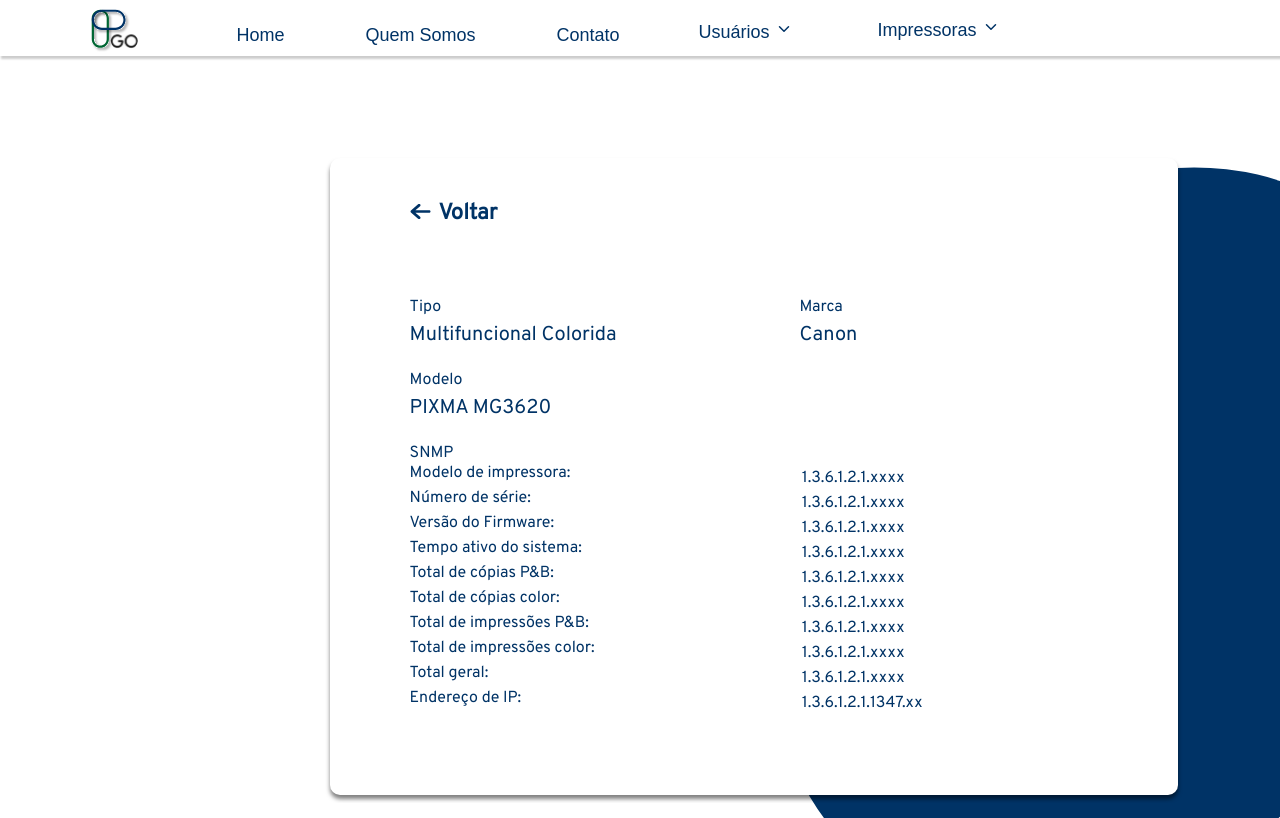
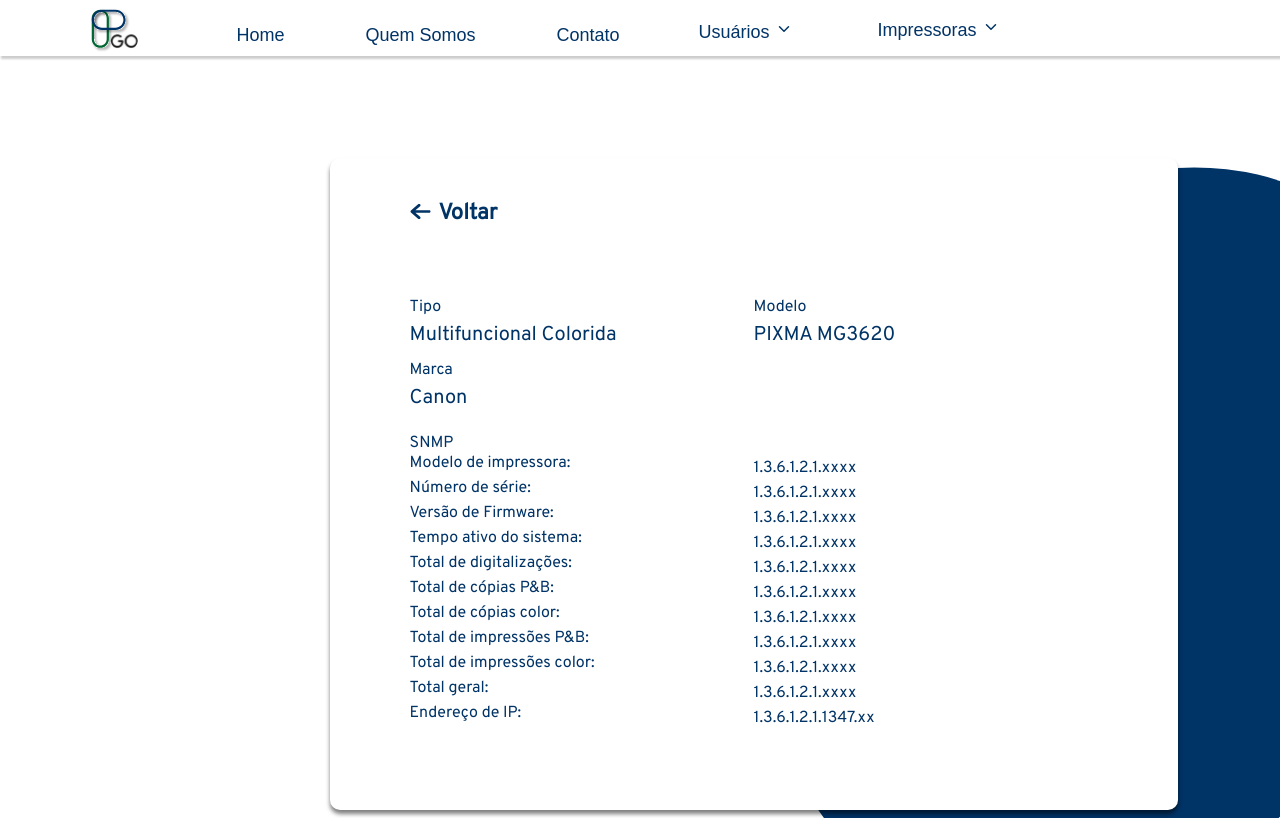
Before and after one commit to fga-eps-mds/2023.2-PrintGo-FrontEnd, a React (Create React App) app: page /visualizarpadrao in a window 1280 px wide. Built offline with nearby package versions, Linux system fonts and the light colour scheme; no server answers.

Commit message:
:racehorse: (#188) Adicionando mapeamento das labels e informações

```diff
--- a/src/pages/ViewPattern.js
+++ b/src/pages/ViewPattern.js
@@ -5,6 +5,26 @@ import voltar_vector from "../assets/voltar_vector.svg";
 import Navbar from "../components/navbar/Navbar";
 
 export default function ViewPattern() {
+
+  const infoLabels = {
+    tipo: "Tipo",
+    modelo: "Modelo",
+    marca: "Marca",
+  }
+
+  const oidLabels = {
+    oid_modelo: "Modelo de impressora",
+    oid_serial: "Número de série",
+    oid_firmware: "Versão de Firmware",
+    oid_tempo: "Tempo ativo do sistema",
+    oid_digitalizacoes: "Total de digitalizações",
+    oid_copiasPB: "Total de cópias P&B",
+    oid_copias_color: "Total de cópias color",
+    oid_impressoesPB: "Total de impressões P&B",
+    oid_impressoes_color: "Total de impressões color",
+    oid_total: "Total geral",
+    oid_ip: "Endereço de IP",
+  }
 
   const [pattern, setPattern] = useState(
     {
@@ -23,7 +43,7 @@ export default function ViewPattern() {
       oid_impressoesPB: "1.3.6.1.2.1.xxxx",
       oid_impressoes_color: "1.3.6.1.2.1.xxxx",
       oid_total: "1.3.6.1.2.1.xxxx",
-      oid_endereco: "1.3.6.1.2.1.1347.xx",
+      oid_ip: "1.3.6.1.2.1.1347.xx",
     }
   )
 
@@ -40,63 +60,22 @@ export default function ViewPattern() {
             </header>
 
             <div className="viewpattern-info-line">
-              <div className="viewpattern-info-box">
-                <label>Tipo</label>
-                <p>{pattern && pattern.tipo}</p>
-              </div>
-              <div className="viewpattern-info-box">
-                <label>Marca</label>
-                <p>{pattern && pattern.marca}</p>
-              </div>
+              {Object.entries(infoLabels).map(([key, label]) => (
+                <div key={key} className="viewpattern-info-box">
+                  <label>{label}</label>
+                  <p>{pattern[key]}</p>
+                </div>
+              ))}
             </div>
-            <div className="viewpattern-info-line">
-              <div className="viewpattern-info-box">
-                <label>Modelo</label>
-                <p>{pattern && pattern.modelo}</p>
-              </div>
-            </div>
+
             <div className="viewpattern-oid-line">
               <label>SNMP</label>
-              <div className="viewpattern-oid-box">
-                <label>Modelo de impressora:</label>
-                <p>{pattern && pattern.oid_modelo}</p>
-              </div>
-              <div className="viewpattern-oid-box">
-                <label>Número de série:</label>
-                <p>{pattern && pattern.oid_serial}</p>
-              </div>
-              <div className="viewpattern-oid-box">
-                <label>Versão do Firmware:</label>
-                <p>{pattern && pattern.oid_firmware}</p>
-              </div>
-              <div className="viewpattern-oid-box">
-                <label>Tempo ativo do sistema:</label>
-                <p>{pattern && pattern.oid_tempo}</p>
-              </div>
-              <div className="viewpattern-oid-box">
-                <label>Total de cópias P&B:</label>
-                <p>{pattern && pattern.oid_copiasPB}</p>
-              </div>
-              <div className="viewpattern-oid-box">
-                <label>Total de cópias color:</label>
-                <p>{pattern && pattern.oid_copias_color}</p>
-              </div>
-              <div className="viewpattern-oid-box">
-                <label>Total de impressões P&B:</label>
-                <p>{pattern && pattern.oid_impressoesPB}</p>
-              </div>
-              <div className="viewpattern-oid-box">
-                <label>Total de impressões color:</label>
-                <p>{pattern && pattern.oid_impressoes_color}</p>
-              </div>
-              <div className="viewpattern-oid-box">
-                <label>Total geral:</label>
-                <p>{pattern && pattern.oid_total}</p>
-              </div>
-              <div className="viewpattern-oid-box">
-                <label>Endereço de IP:</label>
-                <p>{pattern && pattern.oid_endereco}</p>
-              </div>
+              {Object.entries(oidLabels).map(([key, label]) => (
+                <div key={key} className="viewpattern-oid-box">
+                  <label>{label}:</label>
+                  <p>{pattern[key]}</p>
+                </div>
+              ))}
             </div>
 
           </div>
--- a/src/style/pages/viewPattern.css
+++ b/src/style/pages/viewPattern.css
@@ -63,9 +63,7 @@
     width: 100%;
     justify-content: flex-start;
     flex-wrap: wrap;
-    gap: 110px;
     margin-bottom: 10px;
-
 }
 
 .viewpattern-info-line label {
@@ -75,9 +73,8 @@
 }
 
 .viewpattern-info-box {
-    flex: 1;
     display: flex;
-    max-width: 280px;
+    width: 50%;
     flex-direction: column;
     margin-bottom: 12px;
     box-sizing: border-box;
@@ -117,7 +114,7 @@
 
 .viewpattern-oid-box label {
   color: #003366;
-  width: 57%;
+  width: 50%;
   margin-bottom: 0px;
 }
 
```
